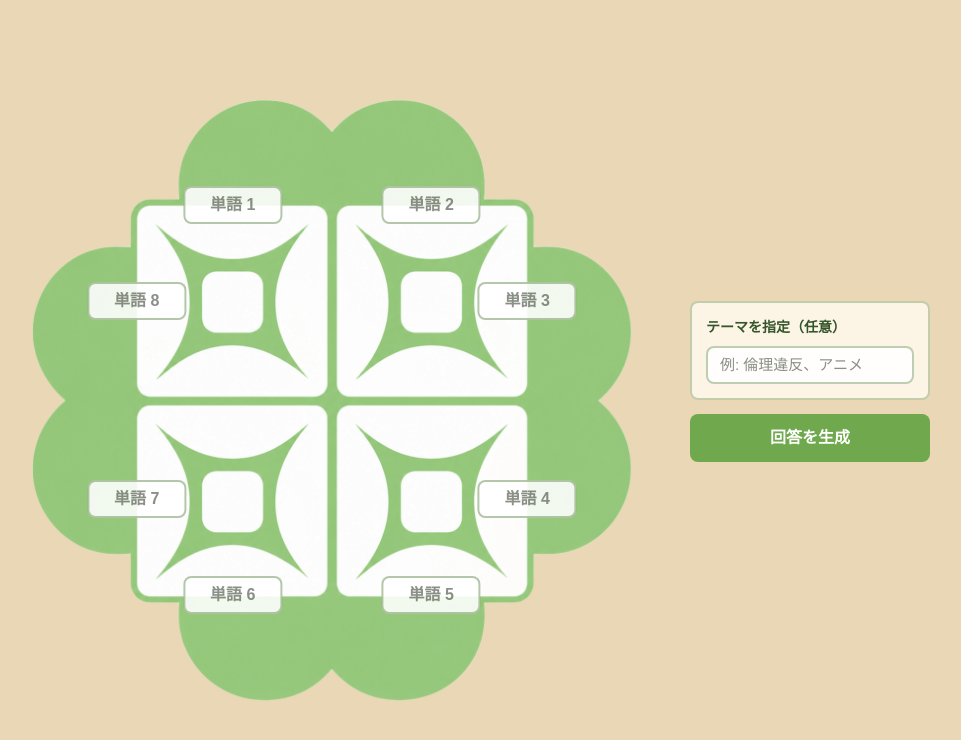
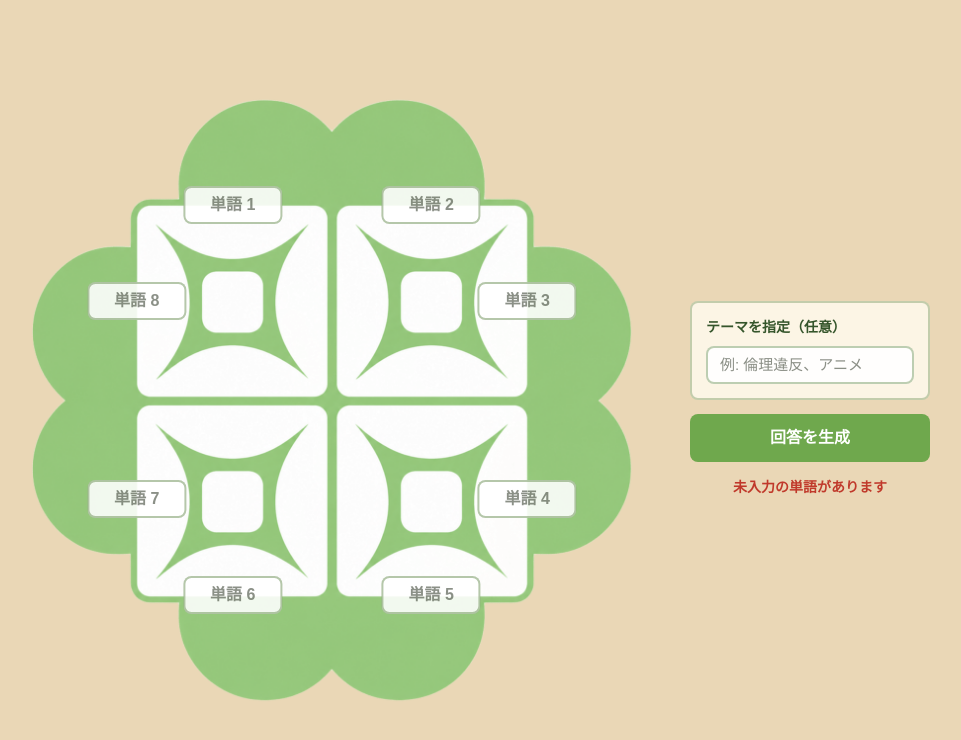
Before and after one commit to 8823-dev/clover-solver, a Next.js app: page / in a window 1280 px wide. Both pictures are taken after a click on the button "回答を生成". Shown: the top 740 px of the page, without its empty margins (164-1125 px from the left). Built offline with nearby package versions, Linux system fonts and the light colour scheme.

Commit message:
fix: 未入力単語のエラー表示を追加

```diff
--- a/src/app/globals.css
+++ b/src/app/globals.css
@@ -144,6 +144,10 @@
   font-weight: 700;
 }
 
+.generate-panel__error {
+  color: #c0392b;
+}
+
 .generate-panel__spinner {
   width: 16px;
   aspect-ratio: 1 / 1;
--- a/src/app/page.tsx
+++ b/src/app/page.tsx
@@ -1,13 +1,9 @@
-import { CloverBoard } from "@/components/CloverBoard";
-import { GenerateAnswerPanel } from "@/components/GenerateAnswerPanel";
+import { CloverSolver } from "@/components/CloverSolver";
 
 export default function Home() {
   return (
     <div className="clover-page min-h-screen px-4 py-4 text-foreground sm:px-8">
-      <main className="solver-layout mx-auto min-h-[calc(100vh-2rem)] w-full max-w-6xl">
-        <CloverBoard />
-        <GenerateAnswerPanel />
-      </main>
+      <CloverSolver />
     </div>
   );
 }
--- a/src/components/CloverBoard.tsx
+++ b/src/components/CloverBoard.tsx
@@ -9,9 +9,18 @@
   { id: "bottom-left", className: "clover-board__input--bottom-left" },
   { id: "left-bottom", className: "clover-board__input--left-bottom" },
   { id: "left-top", className: "clover-board__input--left-top" },
-];
+] as const;
 
-export function CloverBoard() {
+export type WordSlotId = (typeof wordSlots)[number]["id"];
+
+export const wordSlotIds = wordSlots.map((slot) => slot.id);
+
+type CloverBoardProps = {
+  values: Record<WordSlotId, string>;
+  onWordChange: (id: WordSlotId, value: string) => void;
+};
+
+export function CloverBoard({ values, onWordChange }: CloverBoardProps) {
   return (
     <section className="clover-board" aria-label="ことばのクローバー！ボード">
       <Image
@@ -31,6 +40,9 @@
             className={`clover-board__input ${slot.className}`}
             name={slot.id}
             type="text"
+            required
+            value={values[slot.id]}
+            onChange={(event) => onWordChange(slot.id, event.target.value)}
             placeholder={`単語 ${index + 1}`}
             aria-label={`単語 ${index + 1}`}
           />
--- /dev/null
+++ b/src/components/CloverSolver.tsx
@@ -0,0 +1,38 @@
+"use client";
+
+import { useState } from "react";
+import {
+  CloverBoard,
+  type WordSlotId,
+  wordSlotIds,
+} from "@/components/CloverBoard";
+import { GenerateAnswerPanel } from "@/components/GenerateAnswerPanel";
+
+type WordValues = Record<WordSlotId, string>;
+
+const initialWordValues = wordSlotIds.reduce<WordValues>((values, id) => {
+  values[id] = "";
+  return values;
+}, {} as WordValues);
+
+export function CloverSolver() {
+  const [wordValues, setWordValues] = useState<WordValues>(initialWordValues);
+
+  const hasMissingWords = wordSlotIds.some(
+    (id) => wordValues[id].trim().length === 0,
+  );
+
+  const handleWordChange = (id: WordSlotId, value: string) => {
+    setWordValues((currentValues) => ({
+      ...currentValues,
+      [id]: value,
+    }));
+  };
+
+  return (
+    <main className="solver-layout mx-auto min-h-[calc(100vh-2rem)] w-full max-w-6xl">
+      <CloverBoard values={wordValues} onWordChange={handleWordChange} />
+      <GenerateAnswerPanel hasMissingWords={hasMissingWords} />
+    </main>
+  );
+}
--- a/src/components/GenerateAnswerPanel.tsx
+++ b/src/components/GenerateAnswerPanel.tsx
@@ -2,15 +2,30 @@
 
 import { useState } from "react";
 
-export function GenerateAnswerPanel() {
+type GenerateAnswerPanelProps = {
+  hasMissingWords: boolean;
+};
+
+export function GenerateAnswerPanel({
+  hasMissingWords,
+}: GenerateAnswerPanelProps) {
   const [theme, setTheme] = useState("");
   const [isGenerating, setIsGenerating] = useState(false);
+  const [showMissingWordsError, setShowMissingWordsError] = useState(false);
+
+  const shouldShowMissingWordsError = showMissingWordsError && hasMissingWords;
 
   const handleGenerate = async () => {
     if (isGenerating) {
       return;
     }
 
+    if (hasMissingWords) {
+      setShowMissingWordsError(true);
+      return;
+    }
+
+    setShowMissingWordsError(false);
     setIsGenerating(true);
     await new Promise((resolve) => setTimeout(resolve, 1200));
     setIsGenerating(false);
@@ -47,6 +62,8 @@
             <span className="generate-panel__spinner" aria-hidden="true" />
             回答を生成中
           </>
+        ) : shouldShowMissingWordsError ? (
+          <span className="generate-panel__error">未入力の単語があります</span>
         ) : null}
       </div>
     </aside>
```
